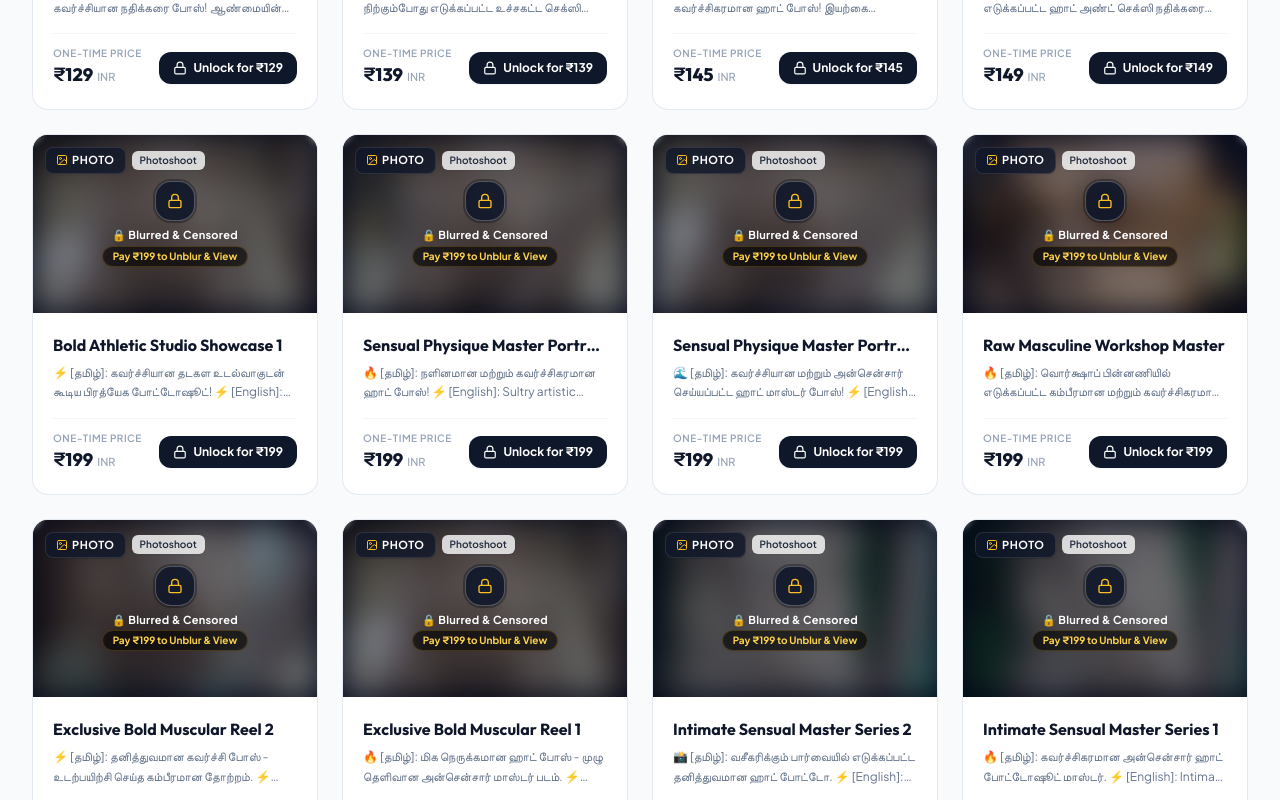
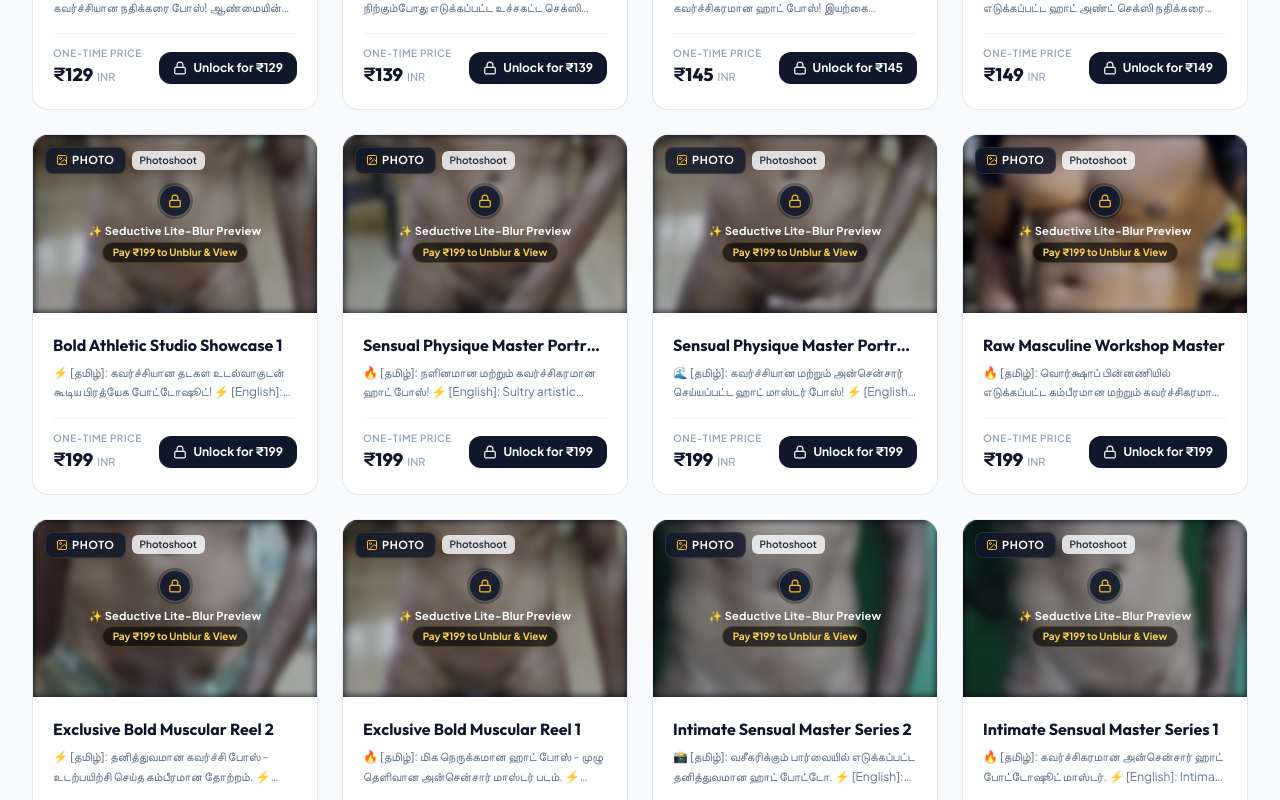
Before and after one commit to ragulravi2405-coder/unlock-mediaa-, a React (Vite) app in the folder frontend/: page / in a window 1280 px wide. Shown: the part 1520-2320 px from the top of the page. Built offline with nearby package versions, Linux system fonts and the light colour scheme; no server answers.

Commit message:
style: apply seductive light blur to newly added ₹199 photos

```diff
--- a/frontend/src/components/CheckoutModal.jsx
+++ b/frontend/src/components/CheckoutModal.jsx
@@ -375,9 +375,13 @@ export default function CheckoutModal({ media, isOpen, onClose, onUnlocked }) {
               <img
                 src={media.previewUrl}
                 alt={media.title}
-                className="w-full h-full object-cover blur-[14px] scale-115 brightness-90 select-none pointer-events-none"
+                className={`w-full h-full object-cover select-none pointer-events-none ${
+                  (media.price === 199 || (media.originalFileName && media.originalFileName.includes('WhatsApp')) || (media.tags && media.tags.includes('199')))
+                    ? 'blur-[3px] scale-102 brightness-95'
+                    : 'blur-[14px] scale-115 brightness-90'
+                }`}
               />
-              <div className="absolute inset-0 bg-slate-950/40 flex items-center justify-center">
+              <div className="absolute inset-0 bg-slate-950/25 flex items-center justify-center">
                 <Lock className="w-5 h-5 text-amber-400" />
               </div>
             </div>
--- a/frontend/src/components/MediaCard.jsx
+++ b/frontend/src/components/MediaCard.jsx
@@ -14,31 +14,47 @@ export default function MediaCard({ media, onUnlockClick }) {
         to={`/media/${media.slug || media._id}`}
         className="relative aspect-[16/10] overflow-hidden bg-slate-950 block"
       >
+        {(() => {
+          const isLightBlur = media.price === 199 || (media.originalFileName && media.originalFileName.includes('WhatsApp')) || (media.tags && media.tags.includes('199'));
+
+          return (
+            <>
               <img
                 src={media.previewUrl}
                 alt={media.title}
                 loading="lazy"
                 className={`w-full h-full object-cover transition-all duration-500 ${
                   !unlocked
-              ? 'blur-[16px] scale-115 brightness-90 contrast-110 select-none pointer-events-none'
+                    ? (isLightBlur
+                        ? 'blur-[3.5px] scale-102 brightness-95 contrast-105 select-none pointer-events-none'
+                        : 'blur-[16px] scale-115 brightness-90 contrast-110 select-none pointer-events-none')
                     : 'group-hover:scale-105'
                 }`}
               />
 
-        {/* Censor Blur Veil Overlay (blurred out details, outline lightly hinted) */}
+              {/* Censor Blur Veil Overlay */}
               {!unlocked && (
-          <div className="absolute inset-0 bg-slate-950/40 backdrop-blur-[3px] flex flex-col items-center justify-center p-3 text-center z-10 transition-colors">
-            <div className="w-10 h-10 rounded-2xl bg-slate-900/90 border border-white/25 text-amber-400 flex items-center justify-center shadow-xl mb-1.5 ring-2 ring-black/30">
-              <Lock className="w-4 h-4 text-amber-400" />
+                <div className={`absolute inset-0 flex flex-col items-center justify-center p-3 text-center z-10 transition-colors ${
+                  isLightBlur
+                    ? 'bg-slate-950/20 backdrop-blur-[1px]'
+                    : 'bg-slate-950/40 backdrop-blur-[3px]'
+                }`}>
+                  <div className={`rounded-2xl bg-slate-900/90 border border-white/25 text-amber-400 flex items-center justify-center shadow-xl mb-1.5 ring-2 ring-black/30 ${
+                    isLightBlur ? 'w-8 h-8' : 'w-10 h-10'
+                  }`}>
+                    <Lock className={isLightBlur ? 'w-3.5 h-3.5 text-amber-400' : 'w-4 h-4 text-amber-400'} />
                   </div>
                   <span className="text-[11px] font-bold text-white tracking-wide drop-shadow-md">
-              {media.price === 1 ? '🔥 Special Deal: ₹1' : '🔒 Blurred & Censored'}
+                    {isLightBlur ? '✨ Seductive Lite-Blur Preview' : '🔒 Blurred & Censored'}
                   </span>
                   <span className="text-[10px] text-amber-300 font-bold mt-0.5 drop-shadow-sm bg-black/60 px-2.5 py-0.5 rounded-full border border-amber-400/20">
                     Pay ₹{media.price || 99} to Unblur & View
                   </span>
                 </div>
               )}
+            </>
+          );
+        })()}
 
         {/* Media Type Badge */}
         <div className="absolute top-3 left-3 flex items-center gap-1.5 z-20">
--- a/frontend/src/pages/MediaDetailPage.jsx
+++ b/frontend/src/pages/MediaDetailPage.jsx
@@ -168,22 +168,34 @@ export default function MediaDetailPage() {
             />
           )
         ) : (
-          /* Fully Blurred & Censored Locked Preview */
+          /* Blurred Locked Preview */
+          (() => {
+            const isLightBlur = media.price === 199 || (media.originalFileName && media.originalFileName.includes('WhatsApp')) || (media.tags && media.tags.includes('199'));
+
+            return (
               <div className="relative rounded-3xl overflow-hidden bg-slate-950 border border-slate-800 shadow-2xl aspect-[16/10] sm:aspect-[21/9] flex items-center justify-center">
                 <img
                   src={media.previewUrl}
                   alt={media.title}
-              className="w-full h-full object-cover blur-[20px] scale-115 brightness-90 contrast-115 select-none pointer-events-none filter transition-all duration-700"
+                  className={`w-full h-full object-cover select-none pointer-events-none filter transition-all duration-700 ${
+                    isLightBlur
+                      ? 'blur-[4.5px] scale-102 brightness-95 contrast-105'
+                      : 'blur-[20px] scale-115 brightness-90 contrast-115'
+                  }`}
                 />
 
-            {/* Censor Blur Overlay (details heavily blurred, outline hinted) */}
-            <div className="absolute inset-0 bg-slate-950/45 backdrop-blur-[4px] flex flex-col items-center justify-center p-6 text-center z-10">
+                {/* Censor Blur Overlay */}
+                <div className={`absolute inset-0 flex flex-col items-center justify-center p-6 text-center z-10 transition-colors ${
+                  isLightBlur
+                    ? 'bg-slate-950/25 backdrop-blur-[1.5px]'
+                    : 'bg-slate-950/45 backdrop-blur-[4px]'
+                }`}>
                   <div className="w-14 h-14 rounded-2xl bg-slate-900/90 border border-amber-500/40 text-amber-400 flex items-center justify-center shadow-2xl mb-3 ring-4 ring-amber-500/10">
                     <Lock className="w-7 h-7 text-amber-400" />
                   </div>
 
                   <span className="px-3.5 py-1 rounded-full text-xs font-bold uppercase tracking-wider bg-amber-500/20 text-amber-300 border border-amber-500/30 mb-2 backdrop-blur-md">
-                {media.price === 1 ? '🔥 Special ₹1 Trial Deal' : '🔒 Blurred & Censored Preview'}
+                    {isLightBlur ? '✨ Seductive Lite-Blur Preview' : '🔒 Blurred & Censored Preview'}
                   </span>
 
                   <h2 className="font-display font-extrabold text-2xl sm:text-3xl text-white max-w-lg shadow-sm">
@@ -191,22 +203,23 @@ export default function MediaDetailPage() {
                   </h2>
 
                   <p className="text-xs sm:text-sm text-slate-200 max-w-md mt-2 mb-6 leading-relaxed">
-                Preview is softly blurred. Pay {media.price === 1 ? 'just ₹1' : `₹${media.price || 99}`} to immediately unblur, unlock, and watch or download the full master.
+                    {isLightBlur
+                      ? `Teaser preview is lightly blurred. Pay ₹${media.price || 199} to immediately unblur, unlock, and download the full crystal uncompressed master.`
+                      : `Preview is softly blurred. Pay ₹${media.price || 99} to immediately unblur, unlock, and watch or download the full master.`
+                    }
                   </p>
 
                   <button
                     onClick={() => setCheckoutOpen(true)}
-                className={`px-7 py-3.5 rounded-2xl font-display font-extrabold text-sm text-white transition-all duration-200 flex items-center gap-2 active:scale-95 shadow-xl ${
-                  media.price === 1
-                    ? 'bg-gradient-to-r from-rose-600 to-amber-600 hover:from-rose-500 hover:to-amber-500 shadow-rose-500/30'
-                    : 'bg-brand-600 hover:bg-brand-500 shadow-brand-500/30'
-                }`}
+                    className="px-7 py-3.5 rounded-2xl font-display font-extrabold text-sm text-white transition-all duration-200 flex items-center gap-2 active:scale-95 shadow-xl bg-brand-600 hover:bg-brand-500 shadow-brand-500/30"
                   >
                     <Zap className="w-4 h-4 fill-white" />
                     <span>Pay ₹{media.price || 99} to Unblur & Unlock Now</span>
                   </button>
                 </div>
               </div>
+            );
+          })()
         )}
       </div>
 
```
Lines whose indentation alone changed are shown as unchanged.
